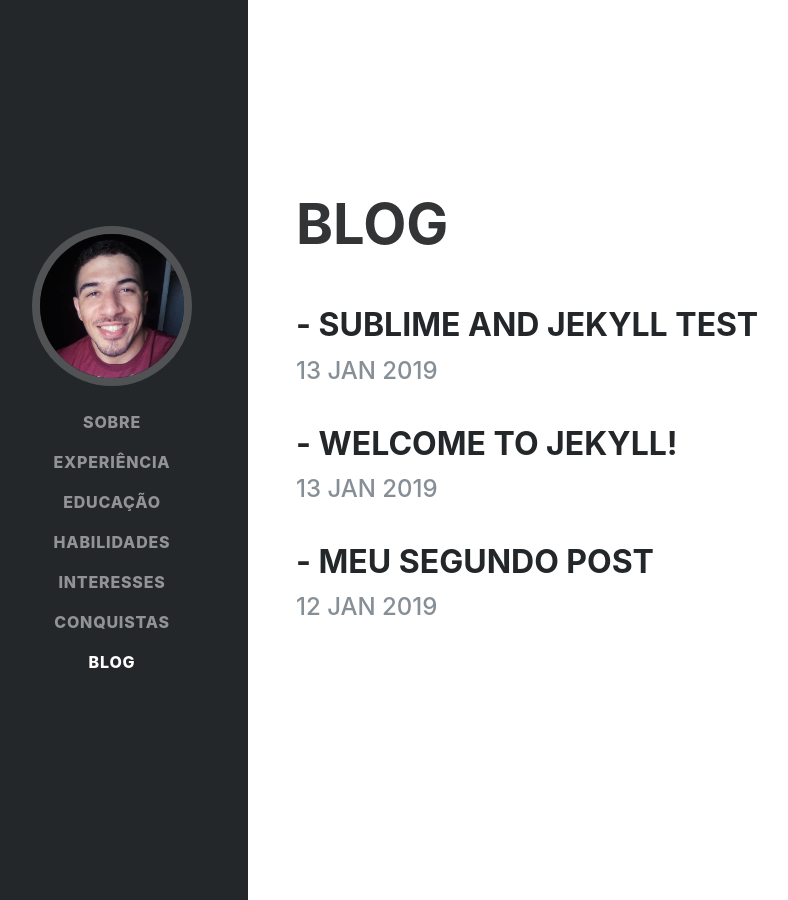
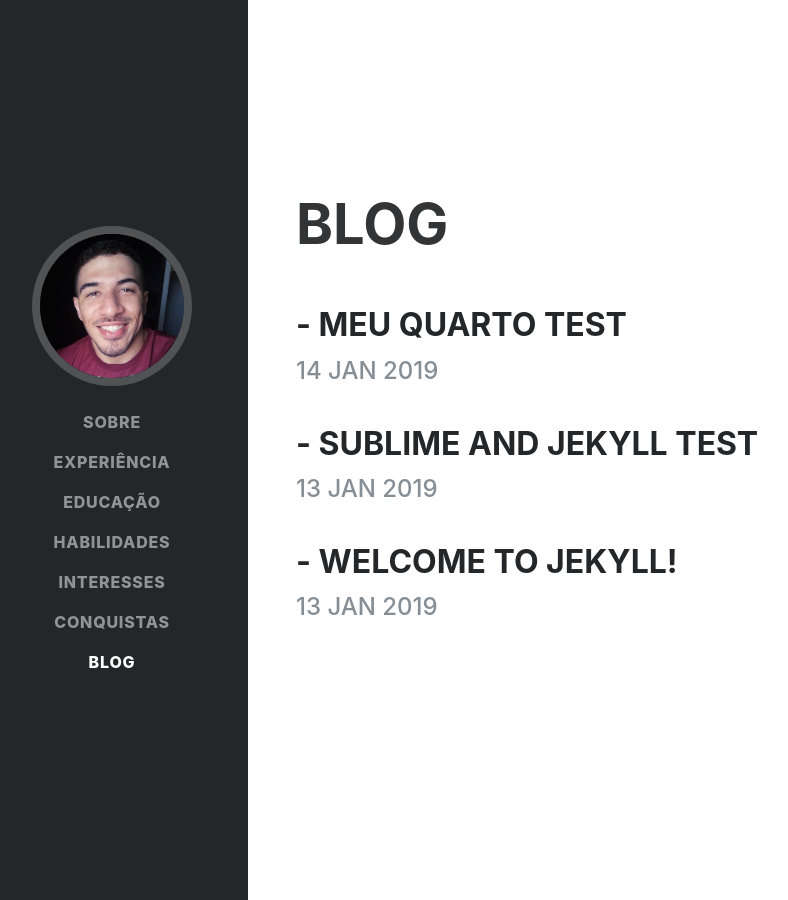
Before and after one commit to ItaloFreitas/italofreitas.github.io, a Jekyll site: the page built from index.html, in a window 1280 px wide and 900 px high, scrolled down 5758 px. Shown: the whole window, without its empty margins (24-812 px from the left). Built offline with Jekyll 4.4.1, drawn with Linux system fonts in a browser that asks for light colours; some web fonts are replaced.

Commit message:
new version v1

```diff
--- a/_layouts/post.html
+++ b/_layouts/post.html
@@ -14,7 +14,7 @@
     <div class="collapse navbar-collapse" id="navbarSupportedContent">
       <ul class="navbar-nav">
         <li class="nav-item">
-          <a class="nav-link js-scroll-trigger" href="#blog">Voltar</a>
+          <a class="nav-link js-scroll-trigger" href="{{site.baseurl}}#blog">Voltar</a>
         </li>
       </ul>
     </div>
--- /dev/null
+++ b/_posts/2019-01-14-meu-quarto-test.markdown
@@ -0,0 +1,5 @@
+---
+title: Meu Quarto Test
+layout: post
+date: 2019-01-14 12:37:51
+---
```
Also changed, not shown: _posts/2019-01-11-meu-segundo-post.markdown (deleted, +0 -8 lines), 6 other files.
